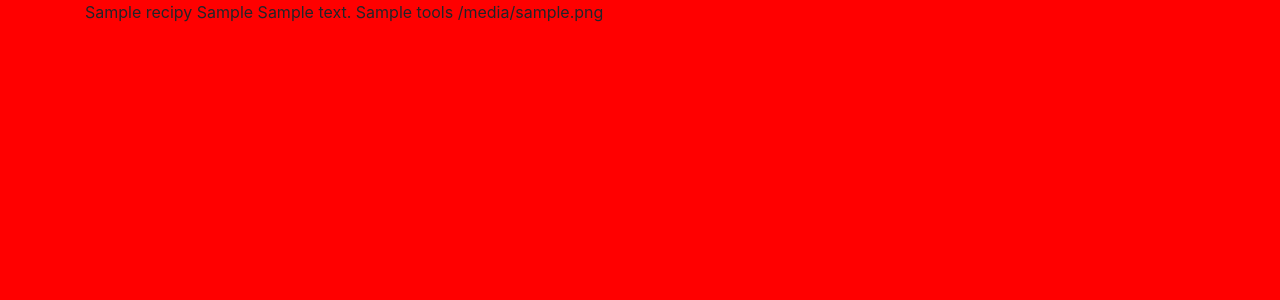
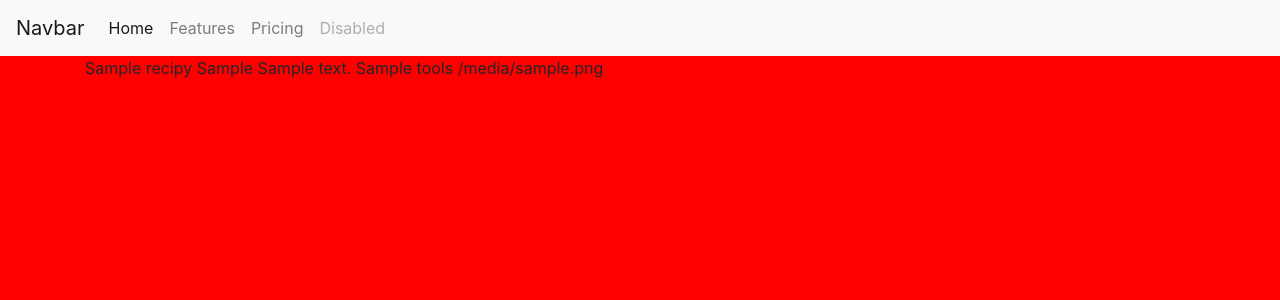
Before and after one commit to brianscan14/Gourmet_Grub, a Flask app: page / in a window 1280 px wide. Shown: the top 300 px of the page. Run offline with Flask 2, Linux system fonts and the light colour scheme; a database or web service that is not in the repository returns one stand-in record (values such as "Sample title"); some libraries are stand-ins or nearby versions.

Commit message:
adding navbar to make sure BS4 is functioning correctly, navbar to be modified in due course

```diff
--- a/templates/base.html
+++ b/templates/base.html
@@ -5,13 +5,29 @@
     <meta name="viewport" content="width=device-width, initial-scale=1.0">
     <meta http-equiv="X-UA-Compatible" content="ie=edge">
 
-
     <link rel="stylesheet" href="https://stackpath.bootstrapcdn.com/bootstrap/4.3.1/css/bootstrap.min.css">
     <link rel="stylesheet" href="{{url_for('static', filename='css/style.css')}}" type="text/css">
     <title>Gourmet Grub</title>
 </head>
 
+<header>
 
+<nav class="navbar navbar-expand-md navbar-light bg-light">
+  <a class="navbar-brand" href="#">Navbar</a>
+  <button class="navbar-toggler" type="button" data-toggle="collapse" data-target="#navbarNavAltMarkup" aria-controls="navbarNavAltMarkup" aria-expanded="false" aria-label="Toggle navigation">
+    <span class="navbar-toggler-icon"></span>
+  </button>
+  <div class="collapse navbar-collapse" id="navbarNavAltMarkup">
+    <div class="navbar-nav">
+      <a class="nav-item nav-link active" href="#">Home <span class="sr-only">(current)</span></a>
+      <a class="nav-item nav-link" href="#">Features</a>
+      <a class="nav-item nav-link" href="#">Pricing</a>
+      <a class="nav-item nav-link disabled" href="#" tabindex="-1" aria-disabled="true">Disabled</a>
+    </div>
+  </div>
+</nav>
+
+</header>
 
 <body>
 
```
